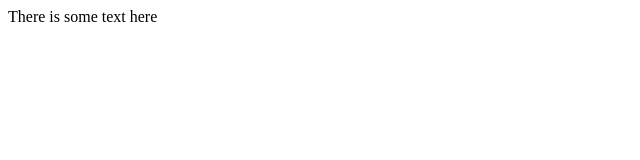
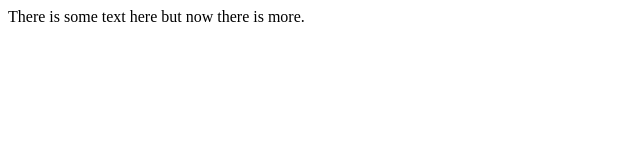
Before and after one commit to BIMATN/BIMATN.github.io, a plain HTML site: page fancy.html in a window 1280 px wide. Shown: the whole page, without its empty margins (0-640 px from the left). Drawn offline with Linux system fonts and the light colour scheme.

Commit message:
practice makes perfect again

```diff
--- a/fancy.html
+++ b/fancy.html
@@ -6,6 +6,6 @@
 	</title>
 </head>
 <body>
-There is some text here
+There is some text here but now there is more.
 </body>
 </html>
```
